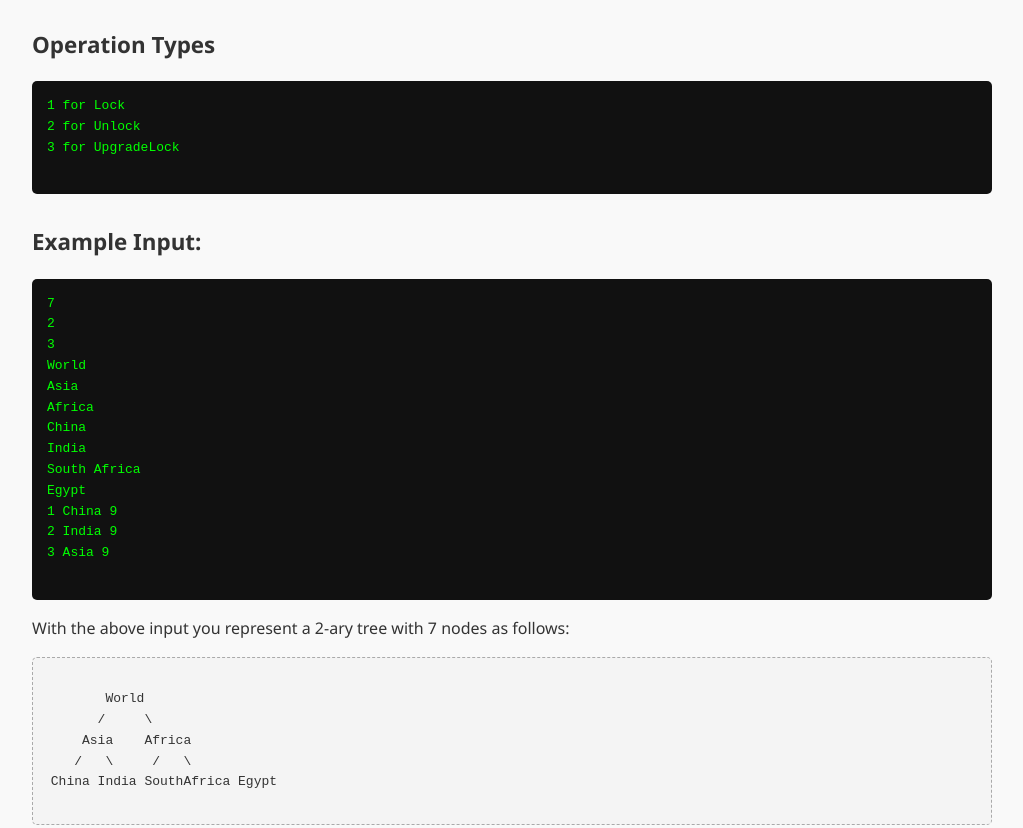
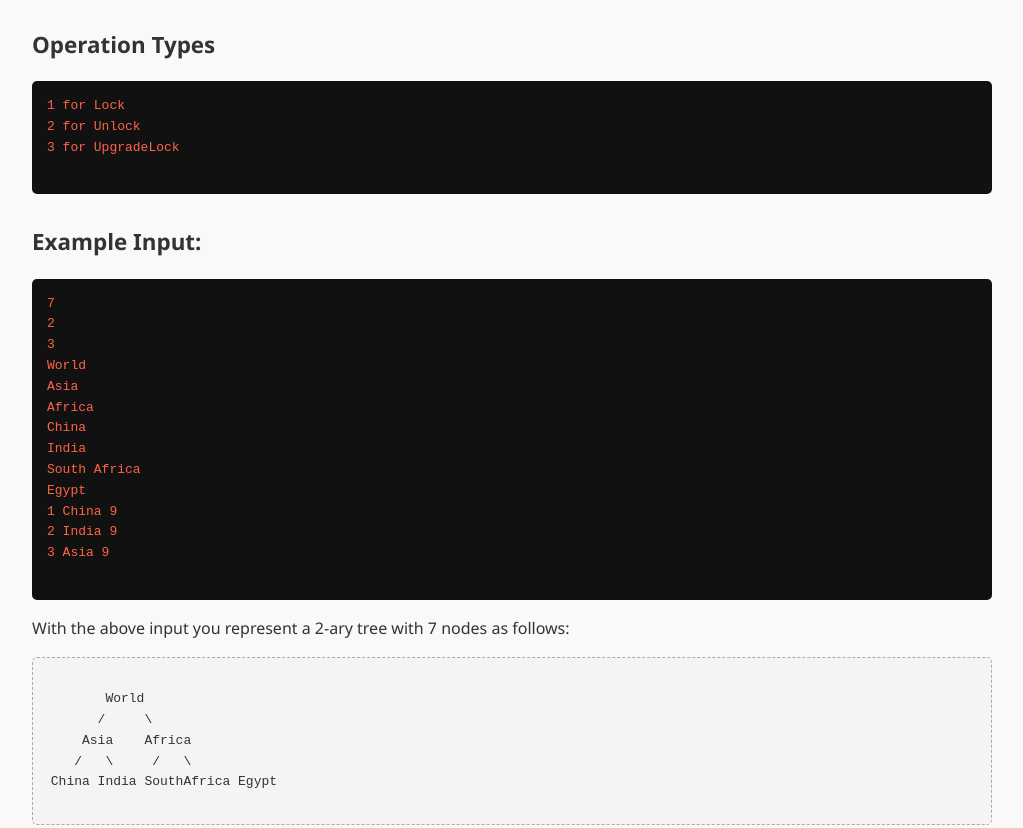
Before and after one commit to webricated/Company-Specific-DSA, a plain HTML site: page index.html in a window 1280 px wide. Shown: the part 1422-2250 px from the top of the page, without its empty margins (128-1151 px from the left). Drawn offline with Linux system fonts and the light colour scheme.

Commit message:
Update index.html

```diff
--- a/index.html
+++ b/index.html
@@ -30,7 +30,7 @@
     }
     pre {
       background: #111;
-      color: #0f0;
+      color: #ff6347;
       padding: 15px;
       overflow-x: auto;
       border-radius: 5px;
```
